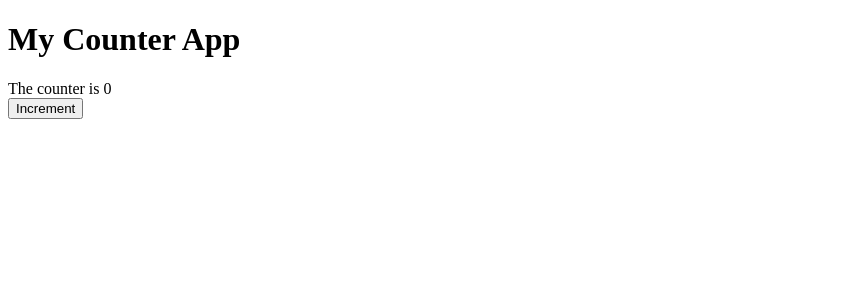
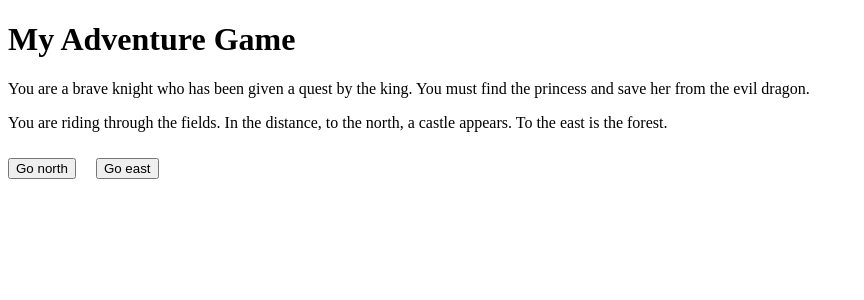
Before and after one commit to bouwe77/react-testing-library-101, a React (Create React App) app: page / in a window 1280 px wide. Shown: the top 300 px of the page, without its empty margins (0-864 px from the left). Built offline with nearby package versions, Linux system fonts and the light colour scheme.

Commit message:
Switched from a counter to an adventure game

```diff
--- a/src/App.js
+++ b/src/App.js
@@ -1,13 +1,31 @@
 function App() {
   return (
     <>
-      <h1>My Counter App</h1>
-      The counter is 0
+      <h1>My Adventure Game</h1>
+
+      <p>
+        You are a brave knight who has been given a quest by the king. You must find the princess and save her from the
+        evil dragon.
+      </p>
+
+      <p>
+        You are riding through the fields. In the distance, to the north, a castle appears. To the east is the forest.
+      </p>
+
       <div>
-        <button>Increment</button>
+        <Button>Go north</Button>
+        <Button>Go east</Button>
       </div>
     </>
   )
 }
 
+function Button({ children, ...rest }) {
+  return (
+    <button style={{ margin: '10px 20px 0px 0px' }} {...rest}>
+      {children}
+    </button>
+  )
+}
+
 export default App
```
Also changed, not shown: 2 other files (tests, documents, lock files or other folders).
